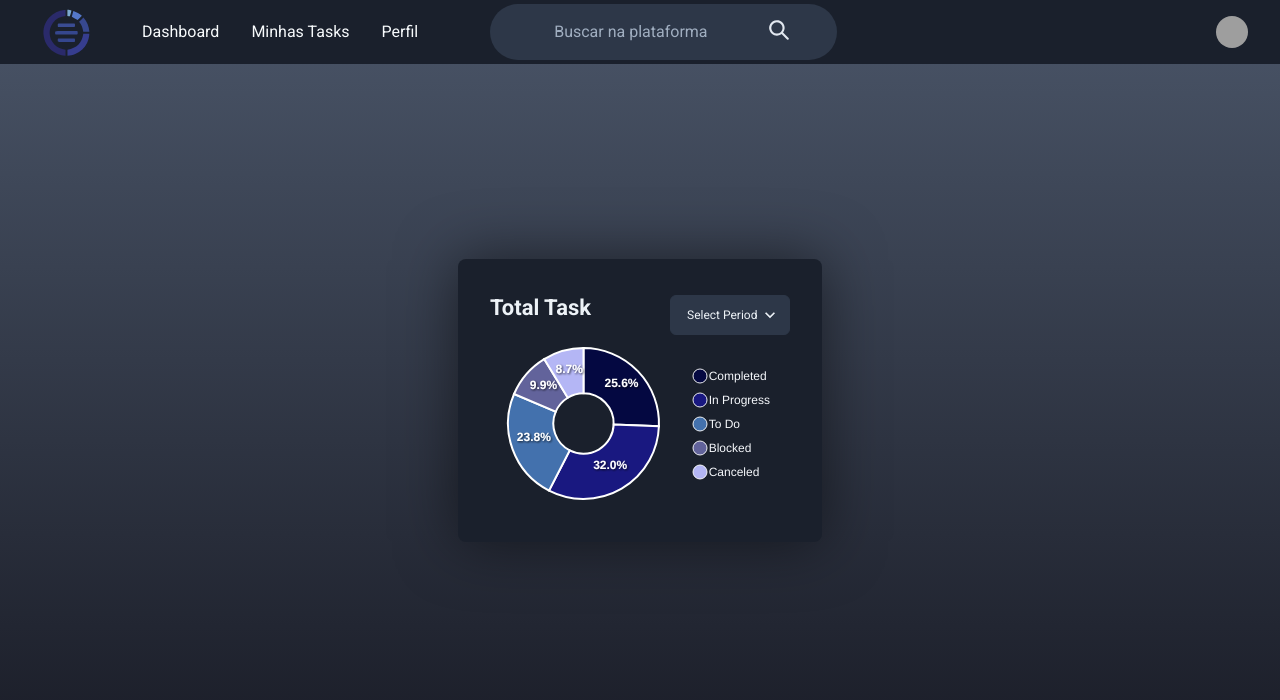
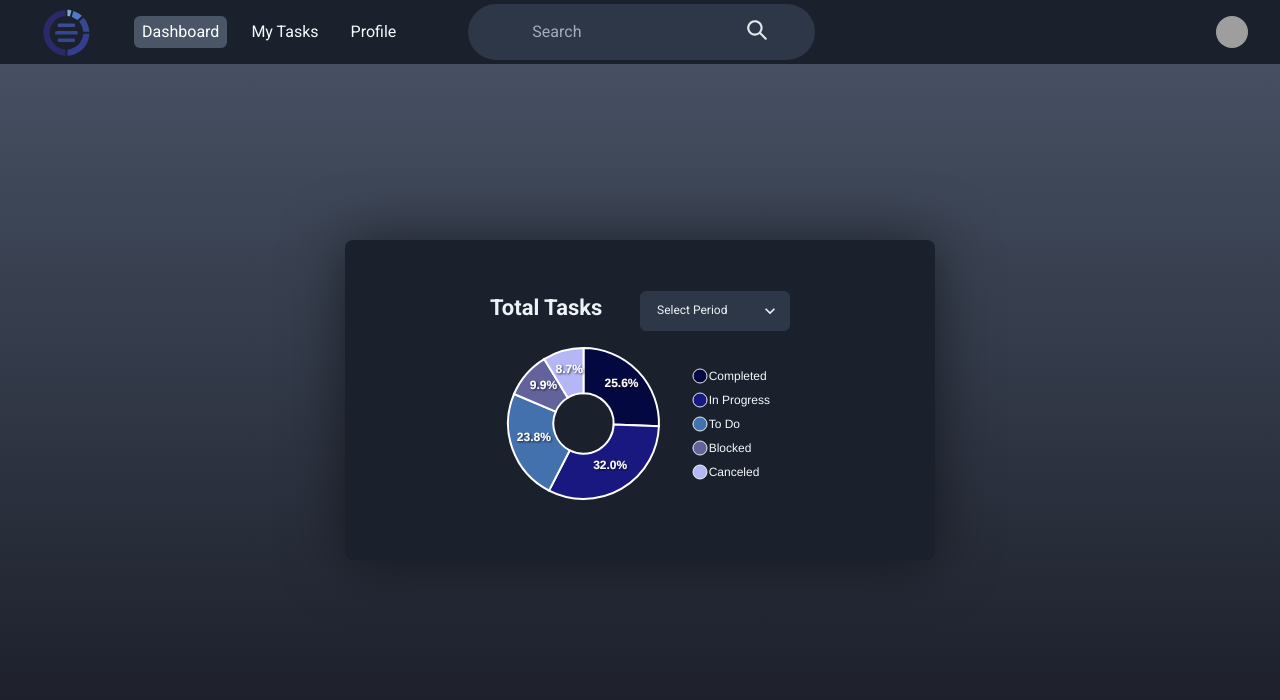
Before and after one commit to DaksonC/apptasks, a React (Vite) app: page /dashboard in a window 1280 px wide. Shown: the top 700 px of the page. Built offline with nearby package versions, Linux system fonts and the light colour scheme; grey boxes are pictures that could not be loaded.

Commit message:
feat: finaliza responsividade do gráfico

```diff
--- a/src/components/GraphicCard/index.tsx
+++ b/src/components/GraphicCard/index.tsx
@@ -4,7 +4,7 @@ import ApexCharts from "react-apexcharts";
 export function GraphicCard() {
   const options = {
     chart: {
-      width: 380,
+      width: 480,
       toolbar: {
         show: false,
       },
@@ -52,7 +52,7 @@ export function GraphicCard() {
               fontWeight: 600,
               color: undefined,
               offsetY: -10,
-              formatter(val: any) {
+              formatter(val: string) {
                 return val;
               },
             },
@@ -63,7 +63,7 @@ export function GraphicCard() {
               fontWeight: 400,
               color: undefined,
               offsetY: 16,
-              formatter(val: any) {
+              formatter(val: string) {
                 return val;
               },
             },
@@ -88,7 +88,6 @@ export function GraphicCard() {
   };
 
   return (
-    <Flex direction="column">
     <Box
       as={Grid}
       w="100%"
@@ -97,25 +96,20 @@ export function GraphicCard() {
       maxHeight="320px"
       borderRadius="8px"
       p="8"
-        bg="gray.800"
-        boxShadow="0 0 60px rgba(0, 0, 0, 0.5)"
       display="flex"
       justifyContent="center"
       alignItems="center"
       overflow="hidden"
+      bg="gray.800"
+      boxShadow="0 0 60px rgba(0, 0, 0, 0.5)"
     >
-        <Box>
-          <Flex
-            as={GridItem}
-            direction="row"
-            justifyContent="space-between"
-            alignItems="center"
-          >
+      <Flex direction="column">
+        <Flex direction="row" justifyContent="space-between">
           <Text fontSize="2xl" fontWeight="bold" color="gray.100" mb="4">
-              Total Task
+            Total Tasks
           </Text>
           <Select
-              w="40%"
+            w="50%"
             placeholder="Select Period"
             fontSize={["md", "2xs"]}
             color="gray.100"
@@ -130,15 +124,14 @@ export function GraphicCard() {
             <option value="option3">Day</option>
           </Select>
         </Flex>
-          <Flex as={GridItem}>
+        <Flex as={GridItem} area="main">
           <ApexCharts
             options={options}
             series={[44, 55, 41, 17, 15]}
             type="donut"
           />
         </Flex>
+      </Flex>
     </Box>
-      </Box>
-    </Flex>
   );
 }
--- a/src/components/SearchBox/index.tsx
+++ b/src/components/SearchBox/index.tsx
@@ -21,7 +21,7 @@ export default function SearchBox() {
         variant="unstyled"
         px="4"
         mr="4"
-        placeholder="Buscar na plataforma"
+        placeholder="Search"
         _placeholder={{ color: "gray.400" }}
       />
       <Icon as={SearchIcon} fontSize="20" />
--- a/src/components/Sidebar/index.tsx
+++ b/src/components/Sidebar/index.tsx
@@ -10,30 +10,37 @@ import {
   Button,
   Menu,
   MenuButton,
-  // MenuList,
-  // MenuItem,
-  // MenuDivider,
   useDisclosure,
   useColorModeValue,
   Stack,
 } from "@chakra-ui/react";
-import { ReactNode, useEffect } from "react";
+import { ReactNode } from "react";
+import { NavLink as RouterLink } from "react-router-dom";
 
 import SearchBox from "../SearchBox";
 
-const Links = ["Dashboard", "Minhas Tasks", "Perfil"];
+const Links = ["Dashboard", "My Tasks", "Profile"];
 
-function NavLink({ children }: { children: ReactNode }) {
+interface INavLinkProps {
+  children: ReactNode;
+}
+
+function NavLink({ children }: INavLinkProps) {
   return (
     <Link
+      as={RouterLink}
       px={2}
       py={1}
       rounded="md"
+      _activeLink={{
+        color: "white",
+        bg: useColorModeValue("gray.600", "gray.700"),
+      }}
+      to={`/${children}`}
       _hover={{
         textDecoration: "none",
-        bg: useColorModeValue("gray.500", "gray.700"),
+        bg: useColorModeValue("gray.600", "gray.700"),
       }}
-      href={`/${children}`}
     >
       {children}
     </Link>
@@ -42,10 +49,6 @@ function NavLink({ children }: { children: ReactNode }) {
 
 export function Sidebar() {
   const { isOpen, onOpen, onClose } = useDisclosure();
-
-  useEffect(() => {
-    document.title = "AppTasks ✔️️ | Home";
-  }, []);
 
   return (
     <Box
@@ -95,12 +98,6 @@ export function Sidebar() {
                 src="https://images.unsplash.com/photo-1493666438817-866a91353ca9?ixlib=rb-0.3.5&q=80&fm=jpg&crop=faces&fit=crop&h=200&w=200&s=b616b2c5b373a80ffc9636ba24f7a4a9"
               />
             </MenuButton>
-            {/* <MenuList>
-              <MenuItem>Link 1</MenuItem>
-              <MenuItem>Link 2</MenuItem>
-              <MenuDivider />
-              <MenuItem>Link 3</MenuItem>
-            </MenuList> */}
           </Menu>
         </Flex>
       </Flex>
```
Lines whose indentation alone changed are shown as unchanged.
